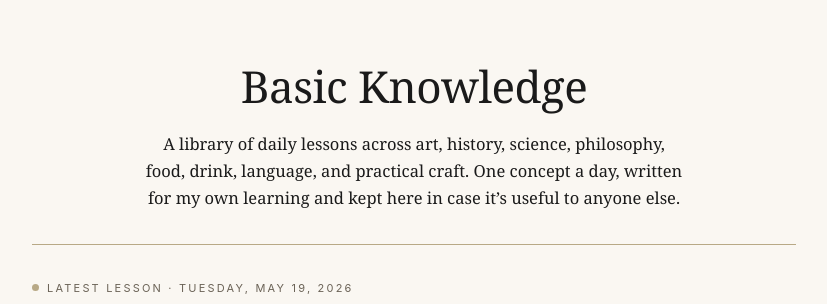
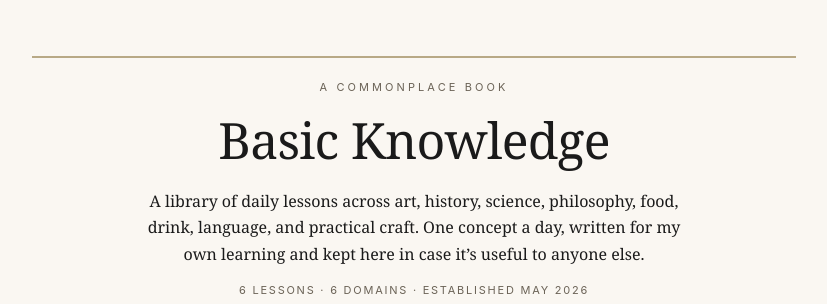
Before and after one commit to yellinmatt/basic-knowledge, a plain HTML site: page index.html in a window 1280 px wide. Shown: the top 304 px of the page, without its empty margins (226-1053 px from the left). Drawn offline with Linux system fonts and the light colour scheme.

Commit message:
Homepage: broadsheet masthead (kicker + stats line) + full dark mode

```diff
--- a/index.html
+++ b/index.html
@@ -15,15 +15,18 @@
 <meta name="twitter:title" content="Basic Knowledge — Library">
 <meta name="twitter:description" content="A library of daily lessons across art, history, science, philosophy, food, drink, language, and practical craft. One concept a day.">
 <style>
-:root { color-scheme: light; --ink: #1a1a1a; --muted: #6b6357; --rule: #b8a986; --bg: #faf7f2; --soft: #f3eee1; --serif: Georgia, "Times New Roman", serif; --sans: -apple-system, BlinkMacSystemFont, "Helvetica Neue", Arial, sans-serif; }
+:root { color-scheme: light dark; --ink: #1a1a1a; --muted: #6b6357; --rule: #b8a986; --rule-soft: var(--rule-soft); --field: #fffefb; --bg: #faf7f2; --soft: #f3eee1; --serif: Georgia, "Times New Roman", serif; --sans: -apple-system, BlinkMacSystemFont, "Helvetica Neue", Arial, sans-serif; }
+@media (prefers-color-scheme: dark) { :root { --ink: #ece5d6; --muted: #a79c87; --rule: #7a6b48; --rule-soft: #34301f; --field: #221f17; --bg: #1a1813; --soft: #232017; } }
 * { box-sizing: border-box; }
 body { margin: 0; padding: 0; background: var(--bg); color: var(--ink); font-family: var(--serif); -webkit-font-smoothing: antialiased; }
 .wrap { max-width: 820px; margin: 0 auto; padding: 56px 28px 80px; }
-.masthead { text-align: center; border-bottom: 0.5px solid var(--rule); padding-bottom: 32px; margin-bottom: 36px; }
-.masthead h1 { font-family: var(--serif); font-size: 44px; font-weight: 500; letter-spacing: -0.012em; margin: 0 0 14px; }
-.masthead .about { font-family: var(--serif); font-size: 16.5px; color: var(--ink); line-height: 1.65; margin: 0 auto; max-width: 540px; }
+.masthead { text-align: center; border-top: 2px solid var(--rule); border-bottom: 0.5px solid var(--rule); padding: 22px 0 30px; margin-bottom: 38px; }
+.masthead .kicker { font-family: var(--sans); font-size: 11px; letter-spacing: 0.28em; text-transform: uppercase; color: var(--muted); margin: 0 0 12px; }
+.masthead h1 { font-family: var(--serif); font-size: 50px; font-weight: 500; letter-spacing: -0.015em; margin: 0 0 14px; }
+.masthead .about { font-family: var(--serif); font-size: 16px; color: var(--ink); line-height: 1.65; margin: 0 auto 16px; max-width: 540px; }
+.masthead .mast-stats { font-family: var(--sans); font-size: 11px; letter-spacing: 0.16em; text-transform: uppercase; color: var(--muted); }
 .controls { display: flex; flex-wrap: wrap; gap: 12px; align-items: center; margin-bottom: 28px; }
-.search { flex: 1; min-width: 220px; padding: 10px 14px; border: 0.5px solid var(--rule); border-radius: 4px; background: #fffefb; font-family: var(--serif); font-size: 15px; color: var(--ink); }
+.search { flex: 1; min-width: 220px; padding: 10px 14px; border: 0.5px solid var(--rule); border-radius: 4px; background: var(--field); font-family: var(--serif); font-size: 15px; color: var(--ink); }
 .search::placeholder { color: var(--muted); font-style: italic; }
 .search:focus { outline: none; border-color: var(--ink); }
 .pills { display: flex; flex-wrap: wrap; gap: 6px; }
@@ -38,8 +41,8 @@ body { margin: 0; padding: 0; background: var(--bg); color: var(--ink); font-fam
 .year-body { border-top: 0.5px solid var(--rule); padding-top: 8px; }
 .year.collapsed .year-body { display: none; }
 .domain { margin-top: 18px; }
-.domain h3 { font-family: var(--sans); font-size: 11px; letter-spacing: 0.22em; text-transform: uppercase; color: var(--muted); font-weight: 500; margin: 0 0 8px; padding-bottom: 6px; border-bottom: 0.5px solid #e2d8b9; }
-.lesson { display: grid; grid-template-columns: 64px 1fr; gap: 16px; padding: 14px 0; border-bottom: 0.5px solid #e2d8b9; align-items: start; }
+.domain h3 { font-family: var(--sans); font-size: 11px; letter-spacing: 0.22em; text-transform: uppercase; color: var(--muted); font-weight: 500; margin: 0 0 8px; padding-bottom: 6px; border-bottom: 0.5px solid var(--rule-soft); }
+.lesson { display: grid; grid-template-columns: 64px 1fr; gap: 16px; padding: 14px 0; border-bottom: 0.5px solid var(--rule-soft); align-items: start; }
 .lesson:last-child { border-bottom: none; }
 .lesson .thumb { display: block; }
 .lesson .thumb img { width: 64px; height: 64px; object-fit: cover; object-position: top center; border-radius: 4px; display: block; background: var(--soft); }
@@ -72,8 +75,10 @@ body { margin: 0; padding: 0; background: var(--bg); color: var(--ink); font-fam
 <body>
 <div class="wrap">
   <header class="masthead">
+    <div class="kicker">A Commonplace Book</div>
     <h1>Basic Knowledge</h1>
     <p class="about">A library of daily lessons across art, history, science, philosophy, food, drink, language, and practical craft. One concept a day, written for my own learning and kept here in case it&rsquo;s useful to anyone else.</p>
+    <div class="mast-stats" id="mast-stats">Established May 2026</div>
   </header>
 
   <section class="latest" id="latest">
@@ -203,6 +208,12 @@ body { margin: 0; padding: 0; background: var(--bg); color: var(--ink); font-fam
   const domains = Array.from(new Set(
     Array.from(catalog.querySelectorAll('.lesson')).map(l => l.dataset.domain)
   )).sort();
+
+  const ms = document.getElementById('mast-stats');
+  if (ms) {
+    const n = catalog.querySelectorAll('.lesson').length;
+    ms.textContent = n + (n === 1 ? ' lesson' : ' lessons') + ' · ' + domains.length + (domains.length === 1 ? ' domain' : ' domains') + ' · established May 2026';
+  }
   for (const d of domains) {
     const b = document.createElement('button');
     b.className = 'pill';
```
